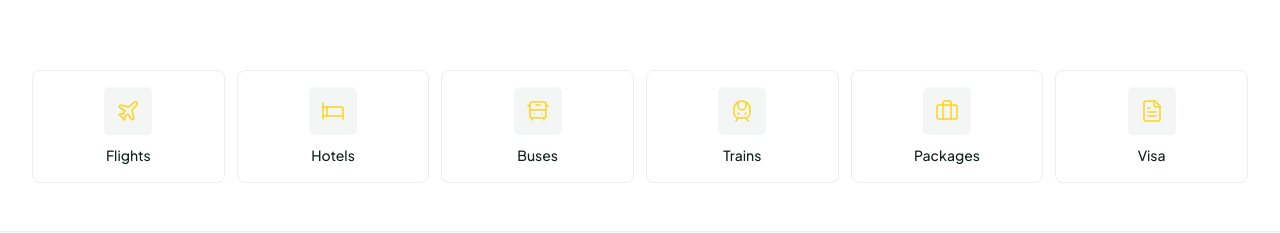
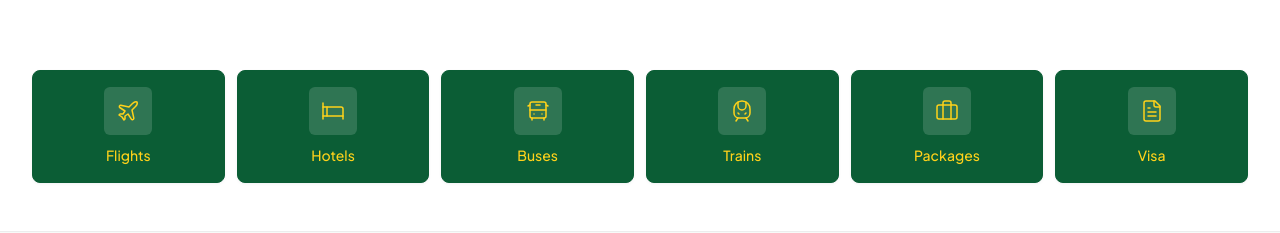
Before and after one commit to lemontriptech500-ship-it/LemonTrip_Frontend, a Next.js app: page / in a window 1280 px wide. Shown: the part 927-1160 px from the top of the page. Built offline with nearby package versions, Linux system fonts and the light colour scheme.

Commit message:
color palette improvements

```diff
--- a/src/components/home/QuickCategories.tsx
+++ b/src/components/home/QuickCategories.tsx
@@ -23,12 +23,12 @@ export function QuickCategories() {
               <Link
                 key={cat.id}
                 href={cat.href}
-                className="group flex flex-col items-center gap-2.5 p-4 rounded-[var(--radius-lg)] border border-[var(--color-border-light)] hover:border-[var(--color-primary)] hover:shadow-sm hover:bg-[var(--color-primary-soft)] transition-all duration-200"
+                className="group flex flex-col items-center gap-2.5 rounded-[var(--radius-lg)] border border-[var(--green)] bg-[var(--green)] p-4 text-[var(--yellow)] shadow-sm transition-all duration-200 hover:-translate-y-0.5 hover:bg-[var(--green-2)] hover:shadow-md"
               >
-                <div className="p-3 rounded-[var(--radius-md)] bg-[var(--color-surface-secondary)] text-[var(--color-primary)] group-hover:bg-[var(--color-primary)] group-hover:text-[var(--color-text-primary)] transition-colors duration-200">
+                <div className="rounded-[var(--radius-md)] bg-white/15 p-3 text-[var(--yellow)] transition-colors duration-200 group-hover:bg-white/25">
                   <Icon size={24} strokeWidth={1.5} />
                 </div>
-                <span className="text-body-sm font-medium text-[var(--color-text-primary)]">
+                <span className="text-body-sm font-medium text-current">
                   {cat.label}
                 </span>
               </Link>
```
